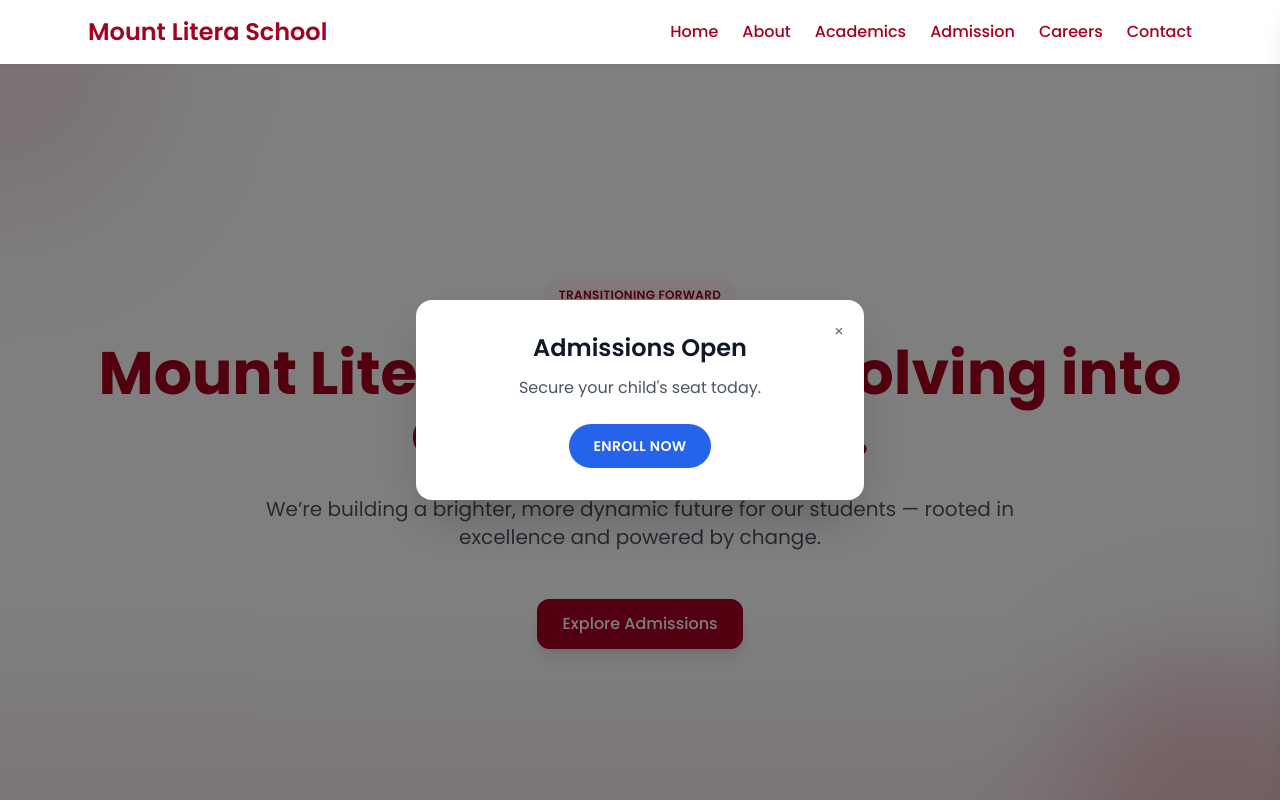
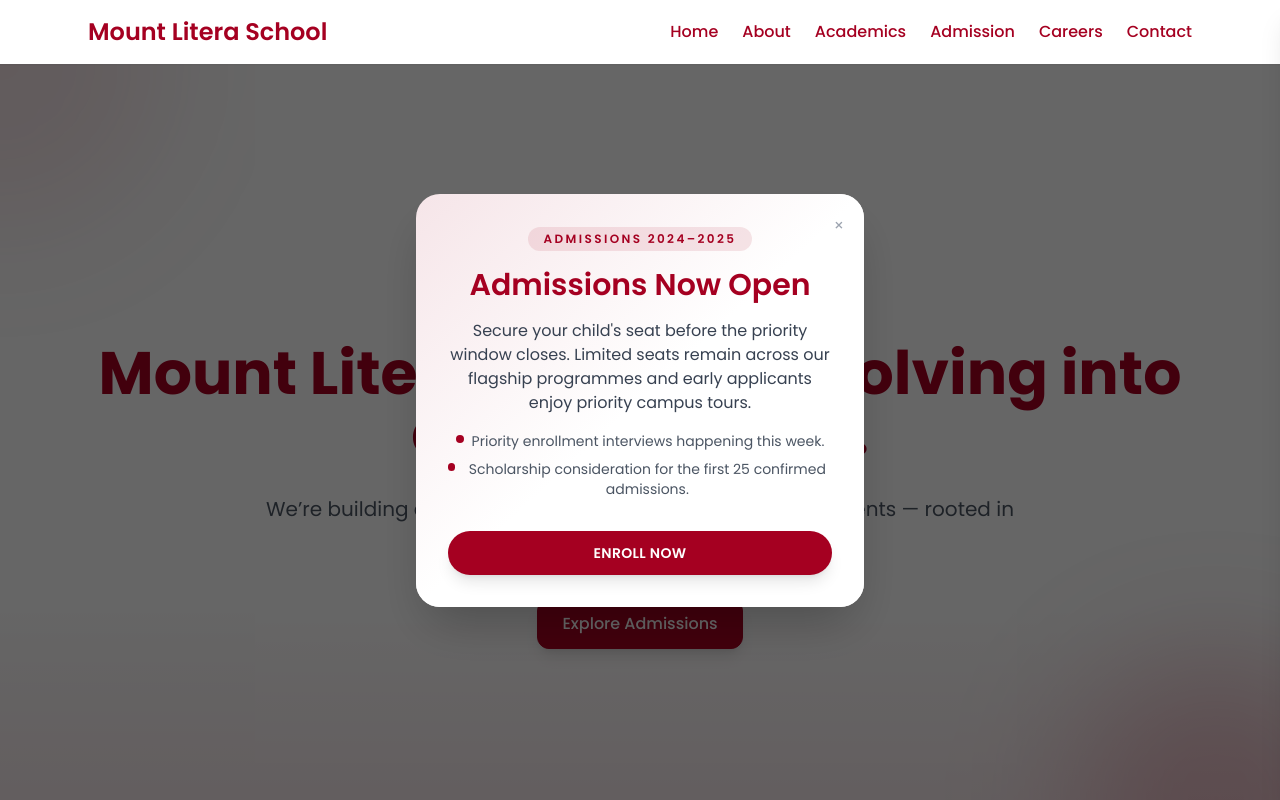
Before and after one commit to imagicity-stack/Mount-Litera-Website, a Next.js app: page / in a window 1280 px wide. Shown: the top 800 px of the page. Built offline with nearby package versions, Linux system fonts and the light colour scheme.

Commit message:
Refine admissions popup styling and timing

```diff
--- a/components/popups/AdmissionOpenPopup.js
+++ b/components/popups/AdmissionOpenPopup.js
@@ -7,7 +7,7 @@ const AdmissionOpenPopup = () => {
   useEffect(() => {
     const timer = setTimeout(() => {
       setIsVisible(true);
-    }, 300);
+    }, 3000);
 
     return () => clearTimeout(timer);
   }, []);
@@ -18,36 +18,52 @@ const AdmissionOpenPopup = () => {
 
   return (
     <div
-      className="fixed inset-0 z-50 flex items-center justify-center bg-black/50 px-4"
+      className="fixed inset-0 z-50 flex items-center justify-center bg-black/60 px-4"
       role="dialog"
       aria-modal="true"
       aria-labelledby="admission-open-title"
       aria-describedby="admission-open-description"
     >
-      <div className="relative w-full max-w-md rounded-2xl bg-white p-8 text-center shadow-2xl">
+      <div className="relative w-full max-w-md overflow-hidden rounded-3xl bg-white text-center shadow-2xl">
+        <div className="absolute inset-0 bg-gradient-to-br from-cardinal/10 via-white to-white" aria-hidden="true" />
+        <div className="relative p-8">
           <button
             type="button"
             onClick={() => setIsVisible(false)}
-          className="absolute right-3 top-3 rounded-full p-2 text-gray-500 transition hover:bg-gray-100 hover:text-gray-700"
+            className="absolute right-3 top-3 rounded-full p-2 text-gray-400 transition hover:bg-gray-100 hover:text-gray-600"
             aria-label="Close admission announcement"
           >
             <span aria-hidden="true">&times;</span>
           </button>
-        <h2 id="admission-open-title" className="text-2xl font-semibold text-gray-900">
-          Admissions Open
+          <p className="mx-auto inline-flex items-center gap-2 rounded-full bg-cardinal/10 px-4 py-1 text-xs font-semibold uppercase tracking-[0.2em] text-cardinal">
+            Admissions 2024–2025
+          </p>
+          <h2 id="admission-open-title" className="mt-4 text-3xl font-semibold text-cardinal">
+            Admissions Now Open
           </h2>
-        <p id="admission-open-description" className="mt-3 text-base text-gray-600">
-          Secure your child&apos;s seat today.
+          <p id="admission-open-description" className="mt-4 text-base text-gray-700">
+            Secure your child&apos;s seat before the priority window closes. Limited seats remain across our flagship programmes and early applicants enjoy priority campus tours.
           </p>
+          <ul className="mt-4 space-y-2 text-sm text-gray-600">
+            <li className="flex items-start justify-center gap-2">
+              <span className="mt-1 h-2 w-2 rounded-full bg-cardinal" aria-hidden="true" />
+              <span>Priority enrollment interviews happening this week.</span>
+            </li>
+            <li className="flex items-start justify-center gap-2">
+              <span className="mt-1 h-2 w-2 rounded-full bg-cardinal" aria-hidden="true" />
+              <span>Scholarship consideration for the first 25 confirmed admissions.</span>
+            </li>
+          </ul>
           <Link
             href="/admissions"
-          className="mt-6 inline-flex items-center justify-center rounded-full bg-blue-600 px-6 py-3 text-sm font-semibold uppercase tracking-wide text-white transition hover:bg-blue-700 focus:outline-none focus:ring-2 focus:ring-blue-500 focus:ring-offset-2"
+            className="mt-8 inline-flex w-full items-center justify-center rounded-full bg-cardinal px-6 py-3 text-sm font-semibold uppercase tracking-wide text-white shadow-lg transition hover:bg-cardinal/90 focus:outline-none focus:ring-2 focus:ring-cardinal/40 focus:ring-offset-2"
             onClick={() => setIsVisible(false)}
           >
             Enroll Now
           </Link>
         </div>
       </div>
+    </div>
   );
 };
 
```
Lines whose indentation alone changed are shown as unchanged.
